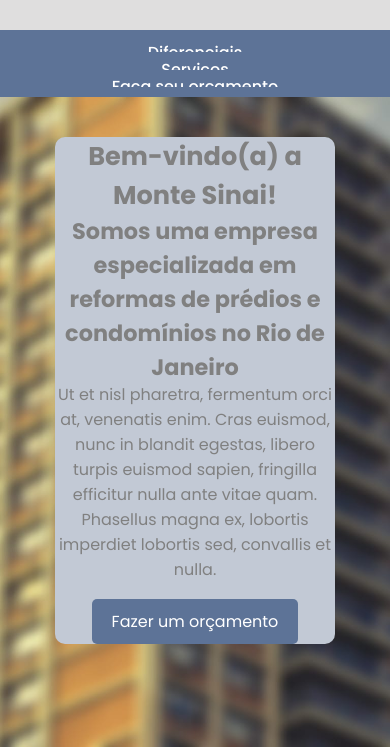
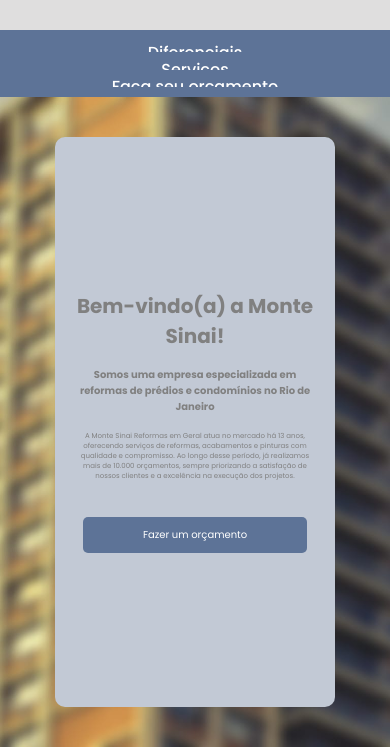
Before and after one commit to jhulyanne/montesinai, a plain HTML site: page index.html in a window 390 px wide. Shown: the part 97-844 px from the top of the page. Drawn offline with Linux system fonts and the light colour scheme.

Commit message:
:lipstick: Style: adjusting responsiveness of .content

```diff
--- a/index.html
+++ b/index.html
@@ -24,7 +24,10 @@
             <div class="content">
                 <h2>Bem-vindo(a) a Monte Sinai!</h2>
                 <h1>Somos uma empresa especializada em reformas de prédios e condomínios no Rio de Janeiro</h1>
-                <p>Ut et nisl pharetra, fermentum orci at, venenatis enim. Cras euismod, nunc in blandit egestas, libero turpis euismod sapien, fringilla efficitur nulla ante vitae quam. Phasellus magna ex, lobortis imperdiet lobortis sed, convallis et nulla.</p>
+                <p>A Monte Sinai Reformas em Geral atua no mercado há 13 anos, oferecendo serviços
+                    de reformas, acabamentos e pinturas com qualidade e compromisso. Ao longo desse
+                    período, já realizamos mais de 10.000 orçamentos, sempre priorizando a
+                    satisfação de nossos clientes e a excelência na execução dos projetos.</p>
                 <button class="budget"><a href="https://wa.me/5521992882264" target="_blank">Fazer um orçamento</a></button>
             </div>
           </div>
--- a/src/styles/style.css
+++ b/src/styles/style.css
@@ -65,9 +65,10 @@ nav ul li a {
 .content{
     background-color: var(--tertiary-clean);
     border-radius: 10px;
-    height: 60vh;
-    width: 60%;
+    height: 70vh;
+    width: 50%;
 
+    gap: 1rem;
     display: flex;
     align-items: center;
     justify-content: center;
@@ -75,12 +76,18 @@ nav ul li a {
     color: grey;
 
     h2 {
-        font-size: 1.6rem;
-
+        font-size: 1.9rem;
+        width: 80%;
     }
 
     h1 {
-        font-size: 1.4rem;
+        font-size: 1.2rem;
+        width: 80%;
+    }
+
+    p {
+        width: 80%;
+        font-size: 1.2rem;
     }
 }
 
@@ -153,6 +160,10 @@ button.budget a {
     color: white;
 }
 
+.budget {
+    width: 70%;
+}
+
 #fixed {
 
 }
@@ -172,7 +183,31 @@ footer {
     margin: 0 10px;
 }
 
-@media (max-width: 768px) {
+@media (max-width: 1000px) {
+
+    .content {
+        width: 70%;
+        padding: 2rem 0rem;
+
+        h2 {
+            font-size: 1.5rem;
+            width: 85%;
+        }
+
+        h1 {
+            font-size: 1.2rem;
+            width: 85%;
+        }
+
+        p {
+            width: 85%;
+            font-size: 1rem;
+        }
+    }
+
+}
+
+@media (max-width: 780px) {
     nav ul {
         flex-direction: column;
         align-items: center;
@@ -180,8 +215,26 @@ footer {
 
     .content {
         width: 80%;
+        padding: 2rem 0rem;
 
-        /* TAMANHO DAS LETRAS AQUI */
+        h2 {
+            font-size: 30px;
+            width: 85%;
+        }
+
+        h1 {
+            font-size: 15px;
+            width: 85%;
+        }
+
+        p {
+            width: 85%;
+            font-size: 10px;
+        }
+
+        .budget {
+            font-size: 15px;
+        }
     }
 
     #differentials {
@@ -189,3 +242,39 @@ footer {
         text-align: center;
     }
 }
+
+
+
+@media (max-width: 560px) {
+    nav ul {
+        flex-direction: column;
+        align-items: center;
+    }
+
+    .content {
+        width: 80%;
+        padding: 2rem 0rem;
+
+        h2 {
+            font-size: 20px;
+            width: 85%;
+        }
+
+        h1 {
+            font-size: 10px;
+            width: 85%;
+        }
+
+        p {
+            width: 85%;
+            font-size: 7px;
+        }
+
+        .budget {
+            font-size: 10px;
+            width: 80%;
+        }
+    }
+
+
+}
```
